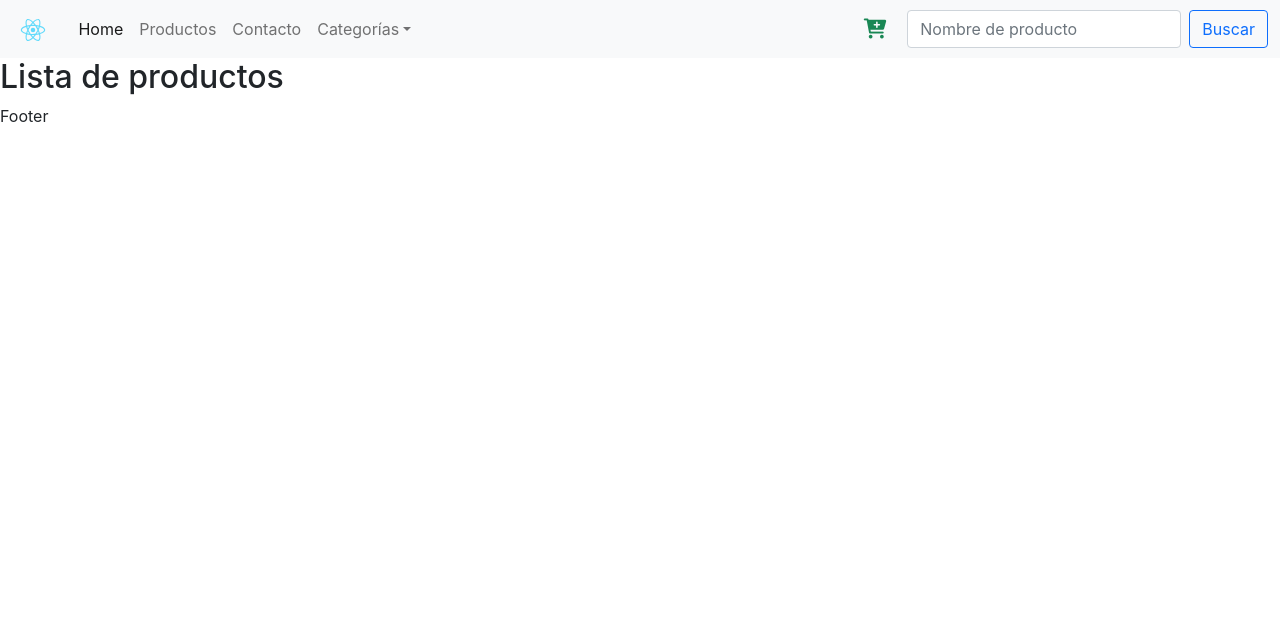
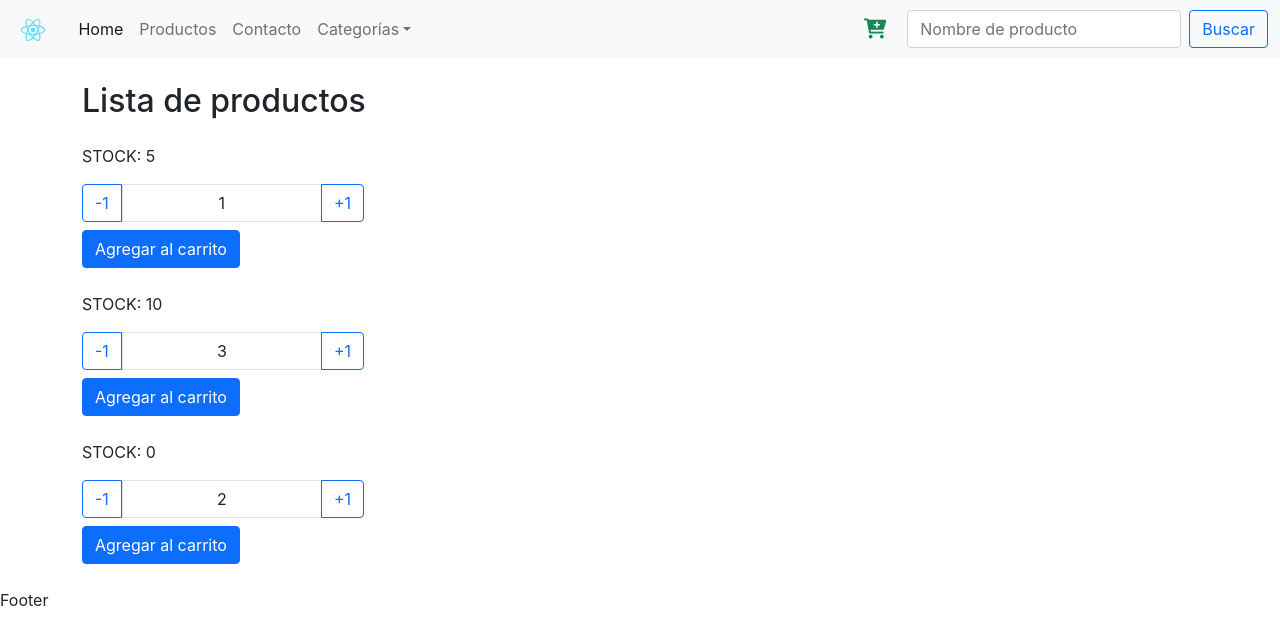
Before and after one commit to jacksari/tienda-coderhouse-react, a React (Create React App) app: page / in a window 1280 px wide. Shown: the top 644 px of the page. Built offline with nearby package versions, Linux system fonts and the light colour scheme.

Commit message:
add ItemCount

```diff
--- a/src/components/ItemListContainer.js
+++ b/src/components/ItemListContainer.js
@@ -1,10 +1,21 @@
-import React from 'react';
+import React, { useState } from 'react';
+import ItemCount from "./counter/ItemCount";
 
 function ItemListContainer({title}) {
+    const [cart, setCart] = useState([]);
     return (
         <div>
             <h2>{title}</h2>
 
+            <ItemCount initial={1} stock={5} onAdd={setCart} cart={cart}/>
+            <ItemCount initial={3} stock={10} onAdd={setCart} cart={cart}/>
+            <ItemCount initial={2} stock={0} onAdd={setCart} cart={cart}/>
+
+            {
+                cart.map((product, index) => (
+                    <p>Producto {index + 1}: {product} unidades</p>
+                ))
+            }
         </div>
     );
 }
--- /dev/null
+++ b/src/components/counter/ItemCount.js
@@ -0,0 +1,47 @@
+import React, { useState } from 'react';
+
+function ItemCount({ stock = 0, initial, onAdd, cart }) {
+    const [value, setValue] = useState(initial);
+    return (
+        <div className="my-4">
+            <p>STOCK: {stock}</p>
+            <div className="input-group my-2">
+                <button
+                    className="btn btn-outline-primary"
+                    type="button"
+                    onClick={()=>{
+                        if(value > 0){
+                            setValue(value - 1 )
+                        }
+                    }}
+                >-1</button>
+                <p className="d-flex justify-content-center align-items-center border border-top border-bottom" style={{width: '200px', margin: '0'}}>
+                    { value }
+                </p>
+                <button
+                    className="btn btn-outline-primary"
+                    type="button"
+                    onClick={()=> {
+                        if(value < stock){
+                            setValue(value + 1 )
+                        } else {
+                            setValue(value)
+                        }
+                    }}
+                >+1</button>
+            </div>
+            <button
+                className="btn btn-primary"
+                type="button"
+                onClick={()=>{
+                    if(stock !== 0) {
+                        onAdd([...cart, value])
+                    }
+                }}
+            >Agregar al carrito</button>
+
+        </div>
+    );
+}
+
+export default ItemCount;
--- a/src/components/layout/Layout.js
+++ b/src/components/layout/Layout.js
@@ -6,7 +6,9 @@ function Layout({children}) {
     return (
         <>
             <NavBar/>
-            {children}
+            <div className="container my-4">
+                {children}
+            </div>
             <Footer/>
         </>
     );
```
